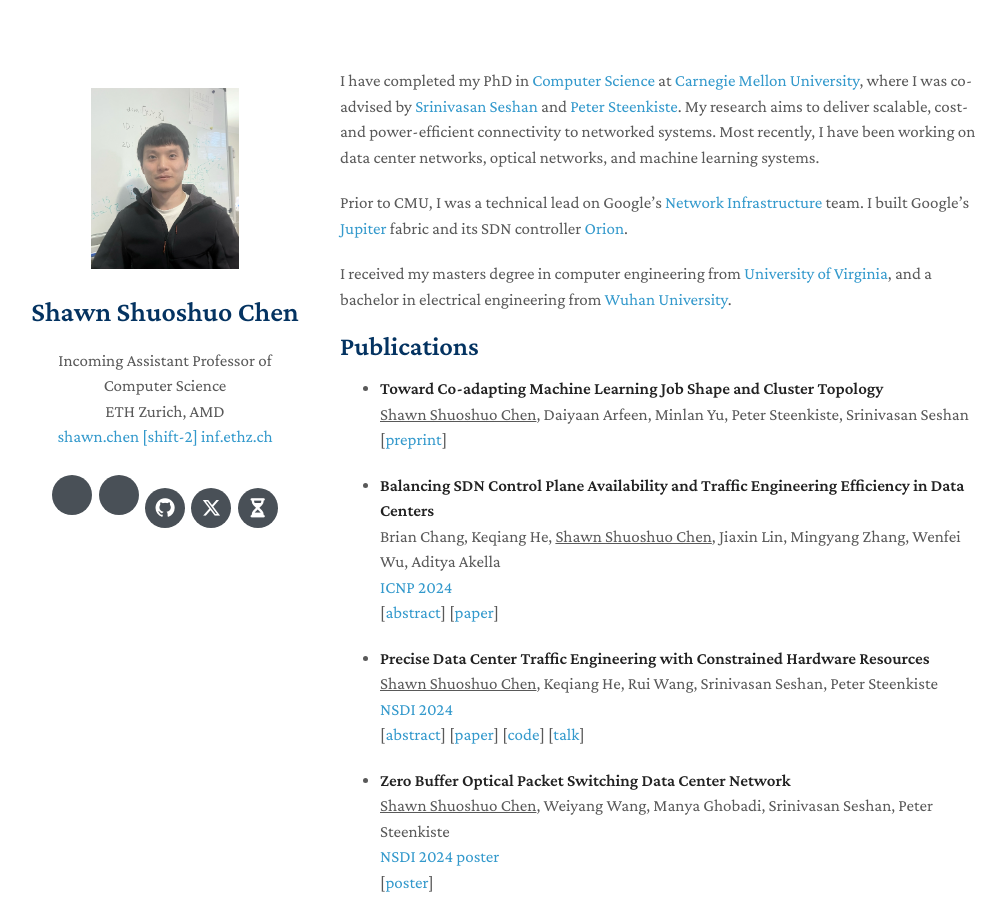
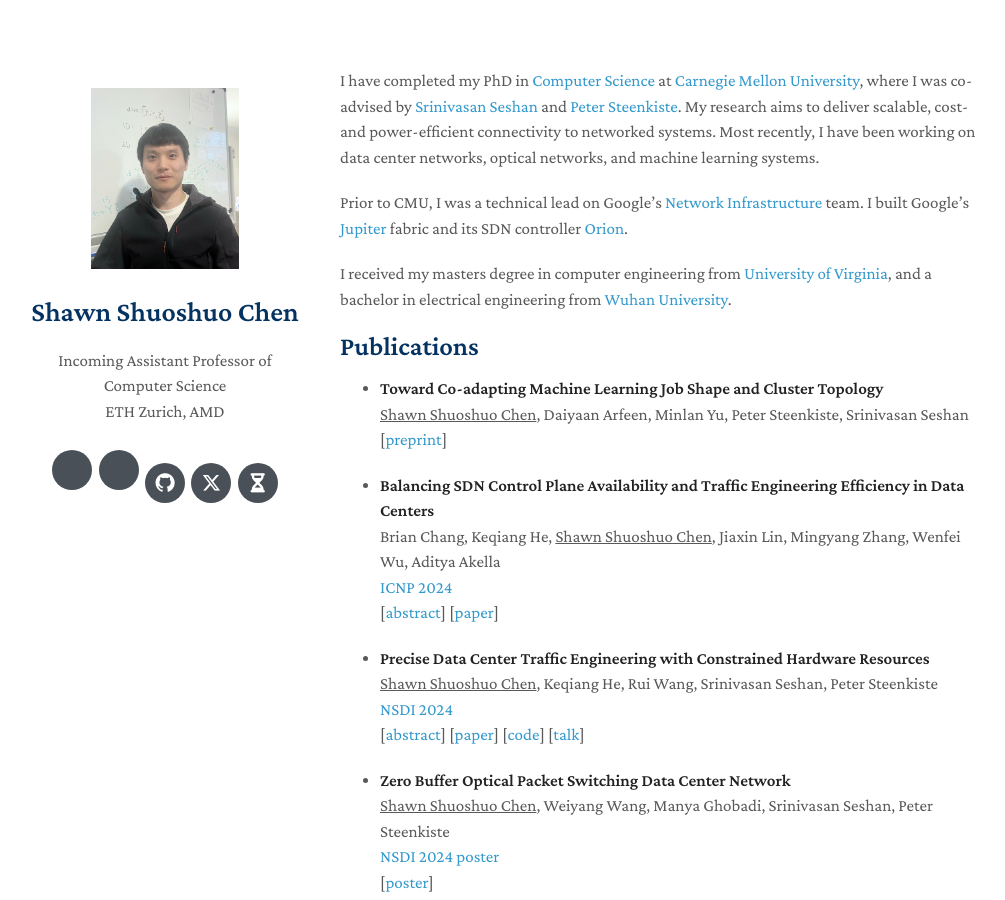
Before and after one commit to shuoshuc/shuoshuc.github.io, a Jekyll site: the page built from index.md, in a window 1280 px wide and 900 px high. Shown: the whole window, without its empty margins (130-1135 px from the left). Built offline with Jekyll 4.4.1, drawn with Linux system fonts in a browser that asks for light colours; nearby versions of some CDN libraries; a style sheet for code colours, icons or effects is not loaded; part of the change alters nothing that is shown.

Commit message:
Comment out email in configuration file
Comment out email address for privacy.

```diff
--- a/_config.yml
+++ b/_config.yml
@@ -2,7 +2,7 @@
 title: Shawn Shuoshuo Chen
 position: Incoming Assistant Professor of Computer Science
 affiliation: ETH Zurich, AMD
-email: shawn.chen [shift-2] inf.ethz.ch
+#email: shawn.chen [shift-2] inf.ethz.ch
 
 # Search Engine Optimization (SEO)
 # The following information is used to improve the website traffic from search engines, e.g., Google.
```
